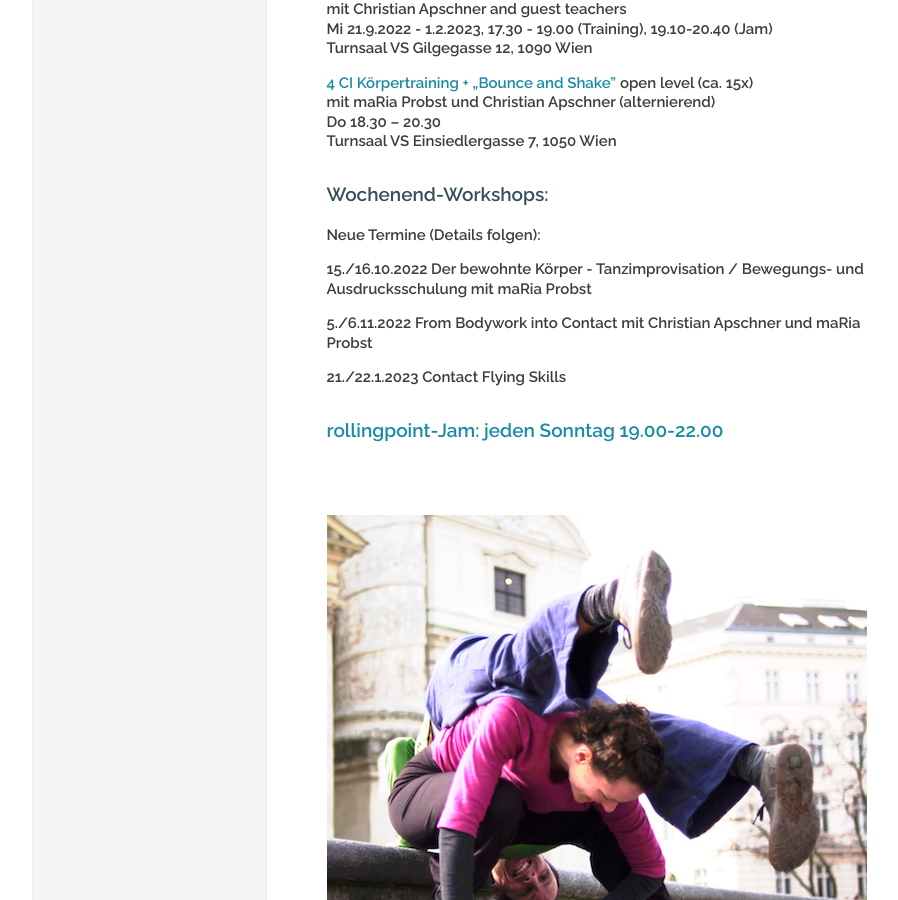
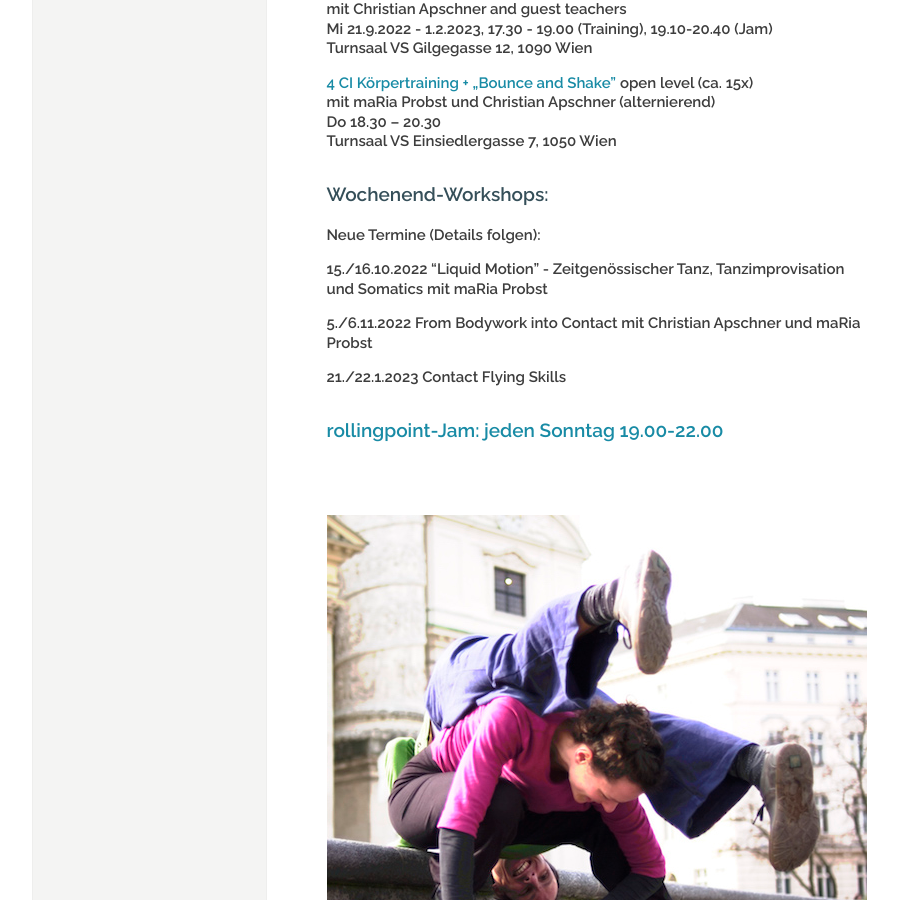
Before and after one commit to manulari/rollingpointat, a Jekyll site: the page built from _pages_de/index.md, in a window 1280 px wide and 900 px high, scrolled down 1670 px. Shown: the whole window, without its empty margins (152-1050 px from the left). Built offline with Jekyll 4.4.1, drawn with Linux system fonts in a browser that asks for light colours; comment, search, counter and statistics services are not loaded.

Commit message:
Update page (de) “index”

```diff
--- a/_pages_de/index.md
+++ b/_pages_de/index.md
@@ -55,7 +55,7 @@ Turnsaal VS Einsiedlergasse 7, 1050 Wien**
 
 **Neue Termine (Details folgen):**
 
-**15./16.10.2022 Der bewohnte Körper - Tanzimprovisation / Bewegungs- und Ausdrucksschulung mit maRia Probst**
+**15./16.10.2022 "Liquid Motion" - Zeitgenössischer Tanz, Tanzimprovisation und Somatics mit maRia Probst**
 
 **5./6.11.2022 From Bodywork into Contact mit Christian Apschner und maRia Probst**
 
```
